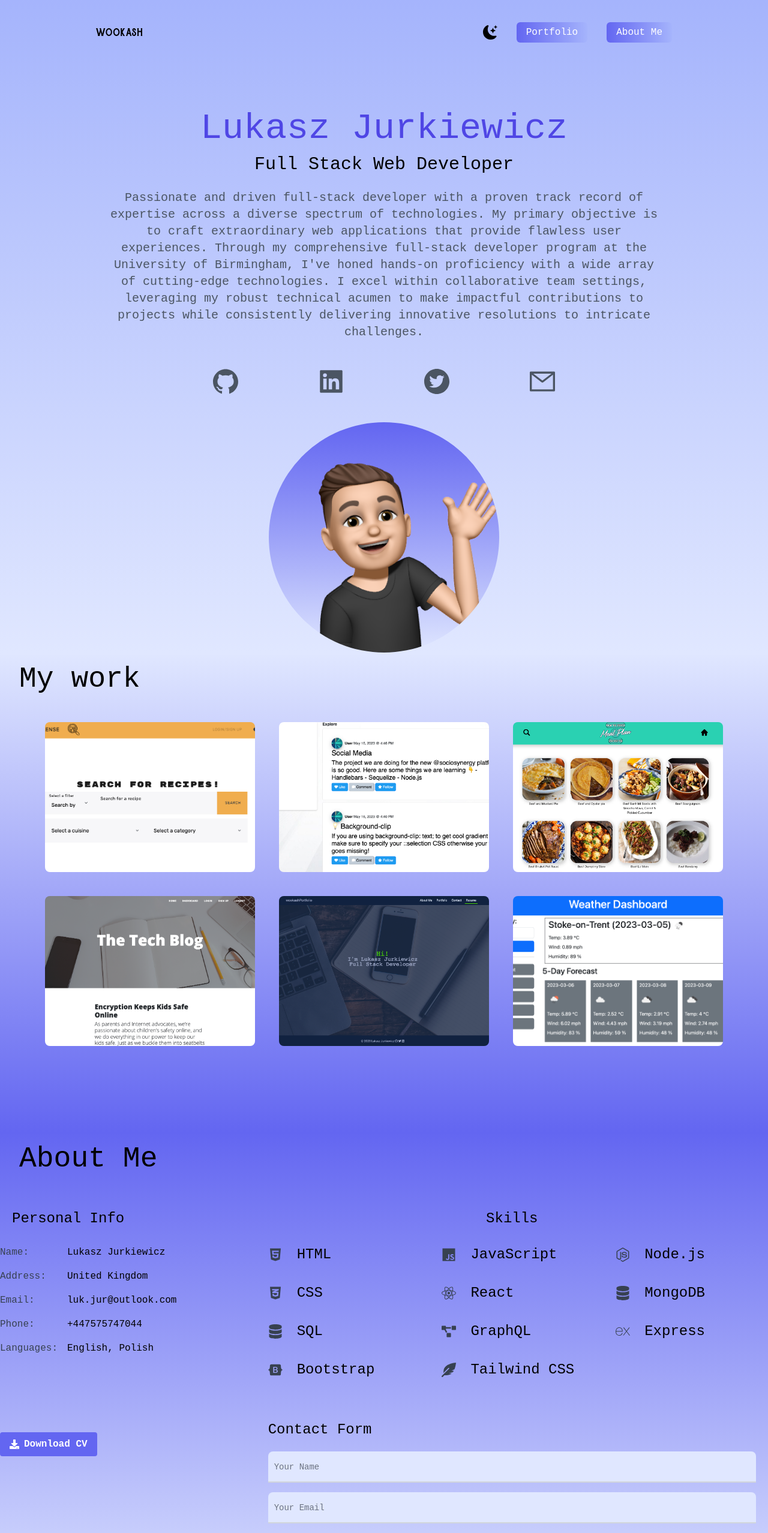
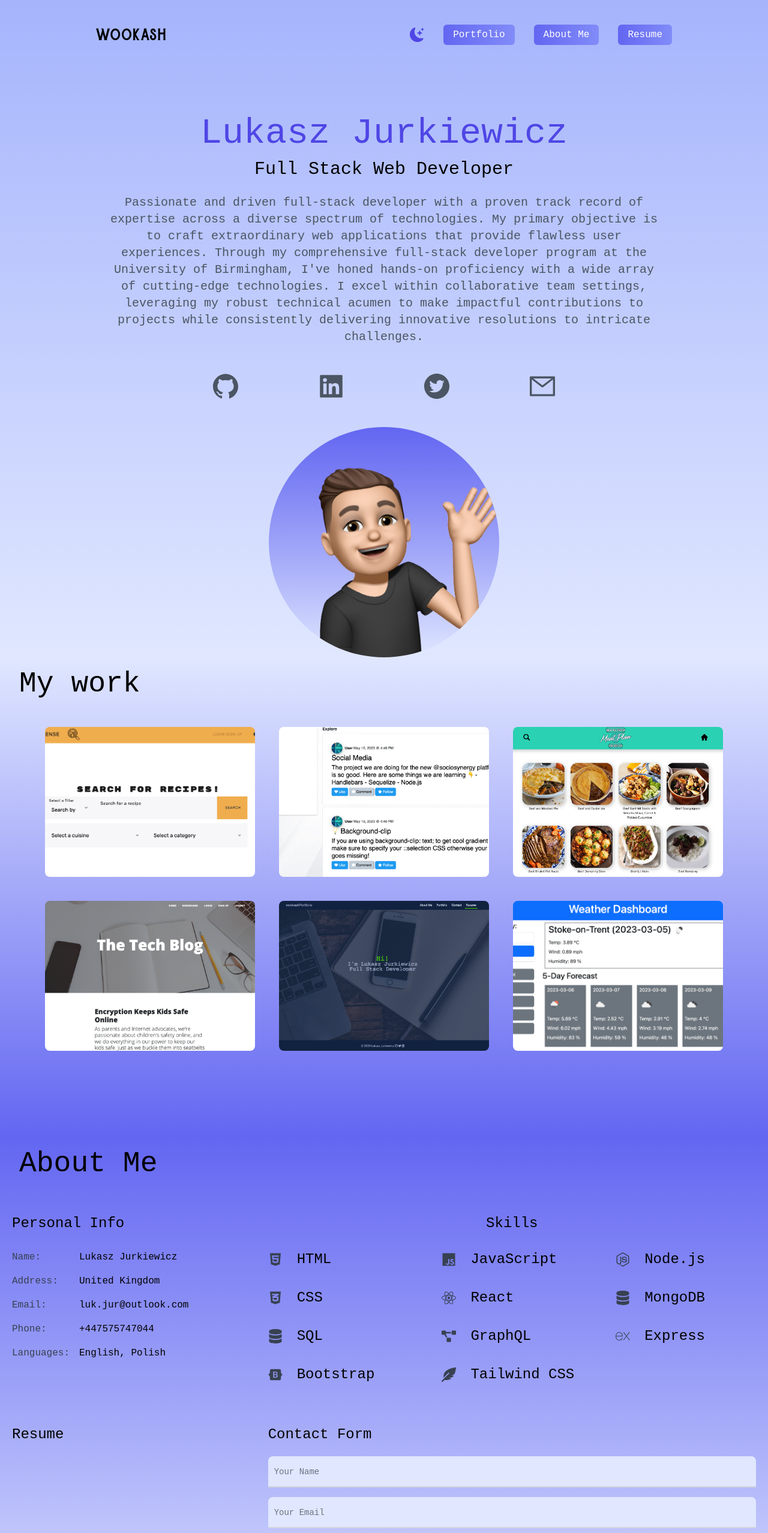
Before and after one commit to Abstynent/Abstynent, a React (Create React App) app: page / in a window 1280 px wide. Shown: the top 2556 px of the page at 60% size. Built offline with nearby package versions, Linux system fonts and the light colour scheme.

Commit message:
slight changes to the styling

```diff
--- a/src/App.js
+++ b/src/App.js
@@ -1,7 +1,7 @@
 import "./App.css";
 import NavbarComponent from "./components/Navbar";
 import HomeComponent from "./components/Home";
-import ContactComponent from "./components/ContactComponent";
+import AboutMeComponent from "./components/AboutMeComponent";
 import ProjectsComponent from "./components/Projects";
 import BackToTopButton from "./components/BackToTopBtn";
 
@@ -13,7 +13,7 @@ function App() {
         <HomeComponent />
       </section>
       <ProjectsComponent />
-      <ContactComponent />
+      <AboutMeComponent />
       <BackToTopButton />
     </main>
   );
--- a/src/components/ContactComponent/index.js
+++ b/src/components/AboutMeComponent/index.js
@@ -27,7 +27,7 @@ const skillsData = [
   { name: "Tailwind CSS", icon: FaFeatherAlt },
 ];
 
-const ContactComponent = () => {
+const AboutMeComponent = () => {
   const [formData, setFormData] = useState({
     name: "",
     email: "",
@@ -92,13 +92,16 @@ const ContactComponent = () => {
     });
   };
   return (
-    <section id="aboutMe" className="min-h-screen bg-gradient-to-b from-indigo-500 to-indigo-100 ">
+    <section
+      id="aboutMe"
+      className="min-h-screen bg-gradient-to-b from-indigo-500 to-indigo-100 "
+    >
       <h3 className=" text-5xl py-2 px-5 lg:px-8 lg:pt-5">About Me</h3>
       <div className="container mx-auto mt-8 md:flex md:flex-wrap">
         {/* Personal Info */}
         <div className="w-full md:w-1/3 pr-4">
           <h4 className="text-2xl py-5 px-5">Personal Info</h4>
-          <ul className="leading-10">
+          <ul className="leading-10 px-5">
             <li className="flex">
               <span className="w-28 text-gray-700">Name:</span>
               <span>Lukasz Jurkiewicz</span>
@@ -143,17 +146,19 @@ const ContactComponent = () => {
         </div>
 
         {/* Download Resume Button */}
-        <div className="w-full md:w-1/3 pr-4">
-          <h4 className="text-2xl py-5 px-5"></h4>
+        <div id="resume" className="w-full md:w-1/3 pr-4">
+          <h4 className="text-2xl py-5 px-5">Resume</h4>
+          <div className="flex flex-col items-center justify-center h-full">
             <button
-            className="bg-indigo-500 hover:bg-indigo-700 text-white font-bold py-2 px-4 rounded focus:outline-none focus:shadow-outline flex items-center"
+              className="bg-indigo-500 hover:bg-indigo-700 w-48 text-white font-bold py-2 px-4 rounded focus:outline-none focus:shadow-outline flex items-center"
               onClick={() => {
                 // download button logic
               }}
             >
-            <FaDownload className="mr-2" />
+              <FaDownload className="mr-2 text-2xl lg:text-3xl" />
               <span>Download CV</span>
             </button>
+          </div>
         </div>
 
         {/* Contact Form */}
@@ -214,10 +219,10 @@ const ContactComponent = () => {
                 Your Message
               </label>
             </div>
-            <div className="flex items-center justify-end">
+            <div className="flex items-center justify-center pt-5 p-10">
               <button
                 type="submit"
-                className="bg-indigo-500 hover:bg-indigo-700 text-white font-bold py-2 px-4 rounded focus:outline-none focus:shadow-outline"
+                className="bg-indigo-500 hover:bg-indigo-700 w-48 text-white font-bold py-2 px-4 rounded focus:outline-none focus:shadow-outline"
               >
                 Submit
               </button>
@@ -229,4 +234,4 @@ const ContactComponent = () => {
   );
 };
 
-export default ContactComponent;
+export default AboutMeComponent;
--- a/src/components/Navbar/index.js
+++ b/src/components/Navbar/index.js
@@ -11,7 +11,7 @@ const NavbarComponent = () => {
 
   return (
     <nav className="py-10 mb-12 flex justify-between">
-      <h1 className="text-xl font-burtons">wookash</h1>
+      <h1 className="text-3xl font-burtons">wookash</h1>
       <div className="flex items-center">
         {!mobileMenuOpen && (
           <ul className="hidden md:flex items-center">
@@ -19,7 +19,7 @@ const NavbarComponent = () => {
               {!darkMode ? (
                 <BsFillMoonStarsFill
                   onClick={() => setDarkMode(!darkMode)}
-                  className="cursor-pointer text-2xl"
+                  className="cursor-pointer text-indigo-600 text-2xl"
                 />
               ) : (
                 <BsFillSunFill
@@ -31,7 +31,7 @@ const NavbarComponent = () => {
             <li>
               <a
                 href="#portfolio"
-                className="bg-gradient-to-r from-indigo-500 to-indigo-300 text-white px-4 py-2 rounded-md ml-8"
+                className="bg-gradient-to-r from-indigo-500 to-indigo-400 text-white px-4 py-2 rounded-md ml-8"
               >
                 Portfolio
               </a>
@@ -39,9 +39,17 @@ const NavbarComponent = () => {
             <li>
               <a
                 href="#aboutMe"
-                className="bg-gradient-to-r from-indigo-500 to-indigo-300 text-white px-4 py-2 rounded-md ml-8"
+                className="bg-gradient-to-r from-indigo-500 to-indigo-400 text-white px-4 py-2 rounded-md ml-8"
               >
                 About Me
+              </a>
+            </li>
+            <li>
+              <a
+                href="#resume"
+                className="bg-gradient-to-r from-indigo-500 to-indigo-400 text-white px-4 py-2 rounded-md ml-8"
+              >
+                Resume
               </a>
             </li>
           </ul>
@@ -65,6 +73,9 @@ const NavbarComponent = () => {
               <a href="#aboutMe" onClick={toggleMobileMenu} className="text-indigo-700 py-2 px-4">
                 About Me
               </a>
+              <a href="#resume" onClick={toggleMobileMenu} className="text-indigo-700 py-2 px-4">
+                Resume
+              </a>
             </div>
           </div>
         )}
```
Lines whose indentation alone changed are shown as unchanged.
